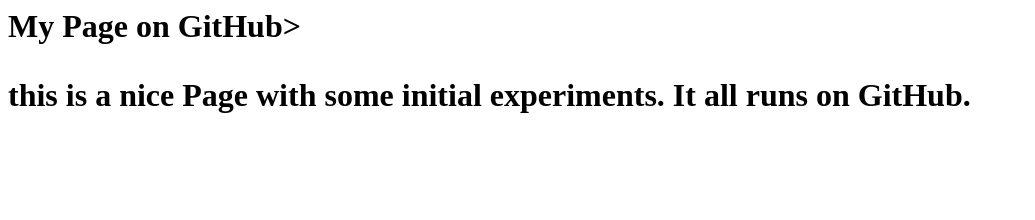
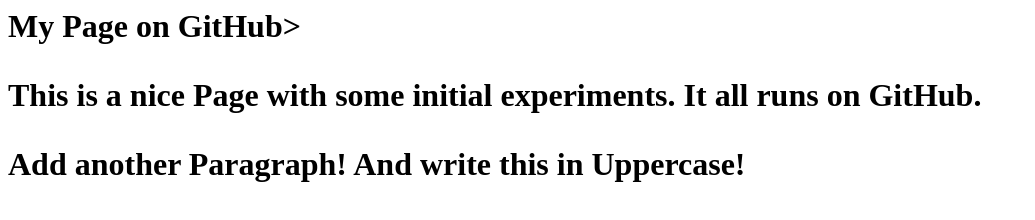
Before and after one commit to AdrianRygiol/hello-world, a plain HTML site: page index.html in a window 1280 px wide. Shown: the whole page, without its empty margins (0-1035 px from the left). Drawn offline with Linux system fonts and the light colour scheme.

Commit message:
a few changes

```diff
--- a/index.html
+++ b/index.html
@@ -5,7 +5,8 @@
 </head>
 
 <body>
-<p>this is a nice Page with some initial experiments. It all runs on GitHub.</p>
+<p>This is a nice Page with some initial experiments. It all runs on GitHub.</p>
+<p>Add another Paragraph! And write this in Uppercase!</p>
 </body>
 
 </html>
```
